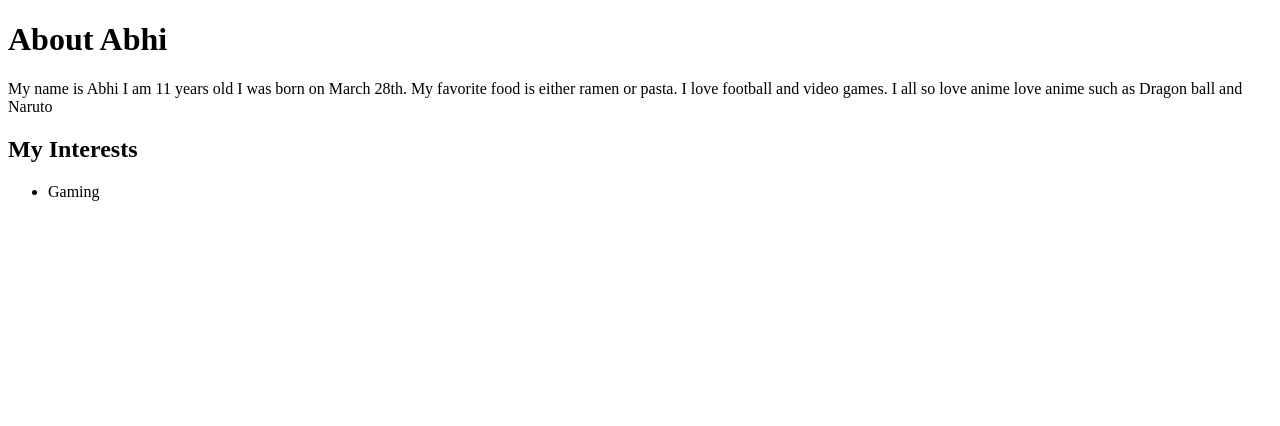
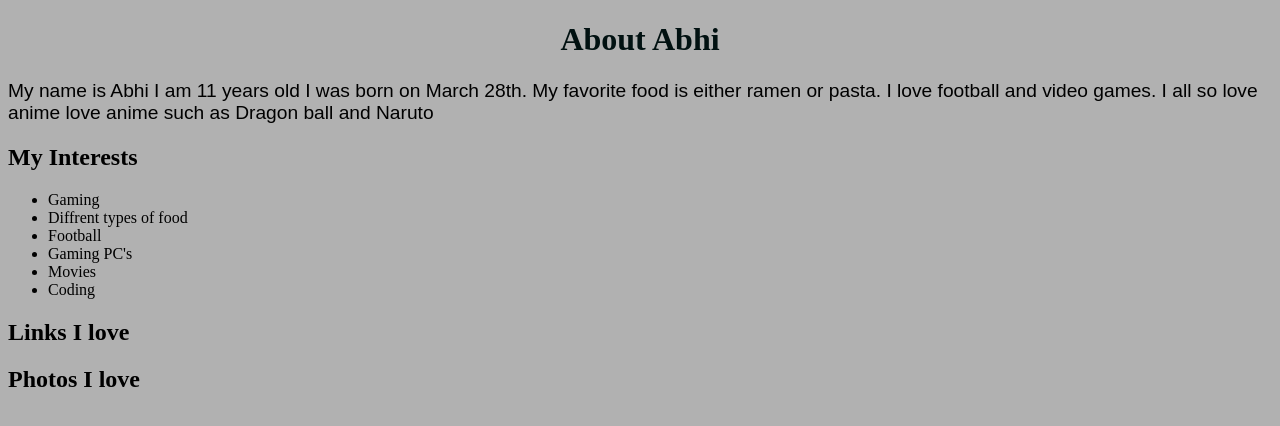
Before and after one commit to abhi-gitlab/My-about-me-project, a plain HTML site: page index.html in a window 1280 px wide. Drawn offline with Linux system fonts and the light colour scheme.

Commit message:
second commit

```diff
--- a/index.html
+++ b/index.html
@@ -4,15 +4,33 @@
     <meta charset="UTF-8">
     <meta name="viewport" content="width=device-width, initial-scale=1.0">
     <title>About Abhi</title>
+    <link rel="stylesheet" href="style.css">
 </head>
 <body>
 <h1>About Abhi</h1>
 <p>My name is Abhi I am 11 years old I was born on March 28th. My favorite food is either ramen or pasta. I love football and video games. I all so love anime love anime such as Dragon ball and Naruto</p>
+
 <div>
 <h2>My Interests</h2>
 <ul>
 <li>Gaming</li>
+<li>Diffrent types of food</li>
+<li>Football</li>
+<li>Gaming PC's</li>
+<li>Movies</li>
+<li>Coding</li>
 </ul>
 </div>
+
+<div>
+<h2>Links I love</h2>
+</div>
+
+<div>
+    <h2>Photos I love</h2>
+</div>
+
+
+
 </body>
 </html>
--- /dev/null
+++ b/style.css
@@ -0,0 +1,16 @@
+p {
+    font-family: Arial, Helvetica, sans-serif;
+    font-size: larger;
+    color: rgb(0, 0, 0);
+}
+h1 {
+    text-align: center;
+    text-decoration: none;
+
+}
+body {
+    background-color: rgb(177, 177, 177);
+}
+h1 {
+    color: rgb(1, 17, 17);
+}
```
Also changed, not shown: 71FKs8dQBHS._AC_UF894,1000_QL80_.jpg (added), Blade_2560x1440_2560x1440-95718a8046a942675a0bc4d27560e2bb.jpg (added), Dragon-Ball-Series_c42772.webp (added), dfq9gue-3dfb55a8-558d-47a5-ad44-f45fdfa94b61.jpg (added), usa_today_19678547.jpg (added), 1 other file.
